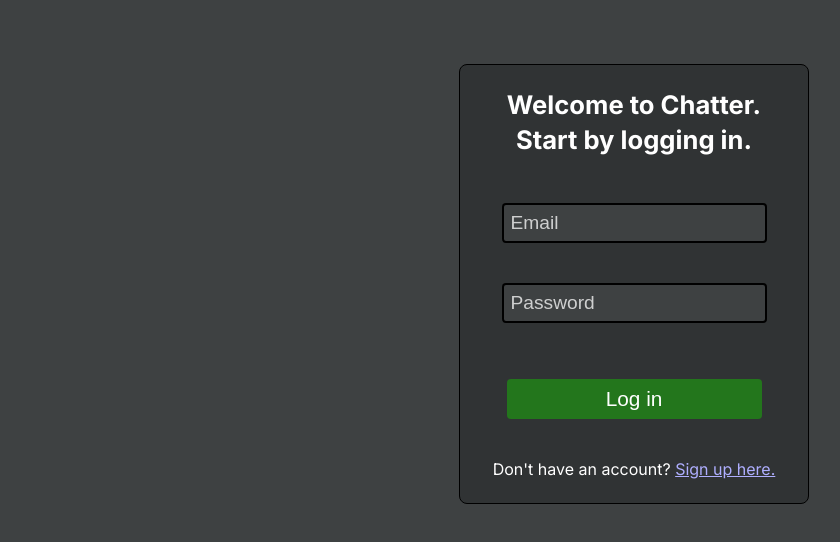
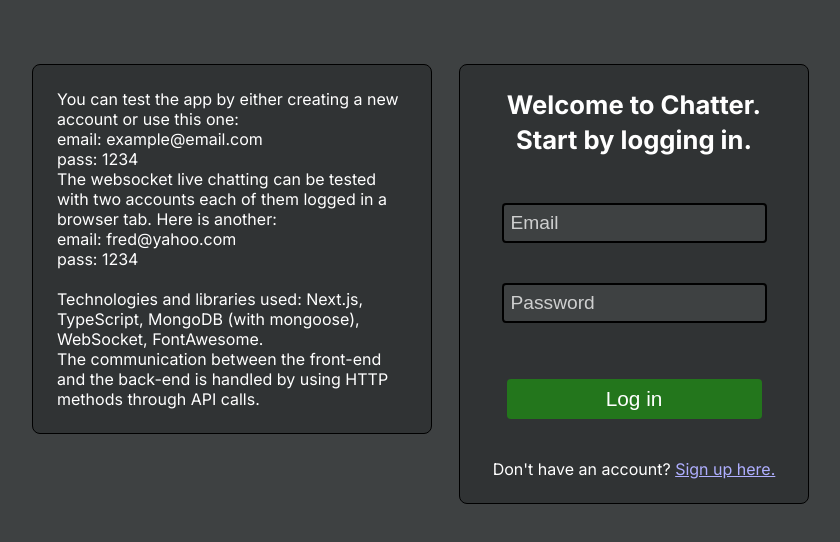
Before and after one commit to pavelivanov00/chat-app, a Next.js app: page / in a window 1280 px wide. Shown: the top 542 px of the page, without its empty margins (6-846 px from the left). Built offline with nearby package versions, Linux system fonts and the light colour scheme.

Commit message:
add a description

```diff
--- a/src/app/home.css
+++ b/src/app/home.css
@@ -1,6 +1,17 @@
 body {
   background-color: rgb(62, 65, 66);
   color: rgb(255, 255, 255)
+}
+
+.infoContainer {
+  max-width: 350px;
+  padding: 1.5rem;
+  border: 1px solid rgb(0, 0, 0);
+  border-radius: 8px;
+  background-color: rgb(48, 51, 52);
+  margin-left: 30px;
+  position: absolute;
+  text-align: left;
 }
 
 .loginContainer {
--- a/src/app/home/chatWindow.tsx
+++ b/src/app/home/chatWindow.tsx
@@ -122,6 +122,7 @@ const ChatWindow: React.FC<ChatWindowProps> = ({ receiverUsername, senderUsernam
     };
 
     const formatLastOnline = (lastOnlineDate: Date): string => {
+        if (!lastOnlineDate) return "last online: not available";
         const now = new Date();
         const diffMs = now.getTime() - new Date(lastOnlineDate).getTime();
         const diffSeconds = Math.floor(diffMs / 1000);
@@ -163,7 +164,8 @@ const ChatWindow: React.FC<ChatWindowProps> = ({ receiverUsername, senderUsernam
                 return `${diffDays} days ago`;
             case (diffDays < 365):
                 const diffMonths = Math.floor(diffDays / 30);
-                return `${diffMonths} months ago`;
+                if (diffMonths === 1) return `a month ago`;
+                if (diffMonths > 1) return `${diffMonths} months ago`;
             default:
                 const diffYears = Math.floor(diffDays / 365);
                 return `${diffYears} years ago`;
--- a/src/app/page.tsx
+++ b/src/app/page.tsx
@@ -80,6 +80,25 @@ export default function Login() {
   };
 
   return (
+    <>
+      <div className="infoContainer">
+        You can test the app by either creating a new account or use this one:
+        <br />
+        email: example@email.com
+        <br />
+        pass: 1234
+        <br />
+        The websocket live chatting can be tested with two accounts each of them logged in a browser tab. Here is another:
+        <br />
+        email: fred@yahoo.com
+        <br />
+        pass: 1234
+        <br />
+        <br />
+        Technologies and libraries used: Next.js, TypeScript, MongoDB (with mongoose), WebSocket, FontAwesome.
+        <br />
+        The communication between the front-end and the back-end is handled by using HTTP methods through API calls.
+      </div>
       <div className="loginContainer">
         <div className='welcomeHeading'> Welcome to Chatter.</div>
         <div className='welcomeHeading marginBottom'>Start by logging in.</div>
@@ -113,5 +132,6 @@ export default function Login() {
           Don't have an account? <Link href="/register">Sign up here.</Link>
         </div>
       </div>
+    </>
   );
 }
--- a/src/models/User.ts
+++ b/src/models/User.ts
@@ -17,7 +17,7 @@ const UserSchema = new mongoose.Schema({
   },
   lastOnline: {
     type: Date,
-    default: Date.now,
+    default: null
   },
 }, {
   timestamps: true,
--- a/src/pages/api/changeUsername.ts
+++ b/src/pages/api/changeUsername.ts
@@ -16,9 +16,15 @@ export default async function handler(req: NextApiRequest, res: NextApiResponse)
     try {
         await connectToDatabase();
 
+        const isNewUsernameTaken = await User.findOne({ username: newUsername });
+
+        if (isNewUsernameTaken) return res.status(409).json({
+            message: 'The new username is taken. Please use another'
+        });
+
         const currentUser = await User.findOne({ username: currentUsername });
 
-        if (currentUsername === currentUser.username) return res.status(409).json({
+        if (newUsername === currentUser.username) return res.status(409).json({
             message: 'The new username cannot be the same as the current username'
         });
 
--- a/src/pages/api/fetchLastOnline.ts
+++ b/src/pages/api/fetchLastOnline.ts
@@ -16,11 +16,19 @@ export default async function handler(req: NextApiRequest, res: NextApiResponse)
     }
 
     try {
-        const result = await User.find({ username: receiver });
-        console.log(result[0].lastOnline);
+        const result = await User.findOne({ username: receiver });
+
+        if (!result) {
+            return res.status(404).json({ message: 'User not found' });
+        }
+
+        if (!result.lastOnline) {
+            return res.status(204).end();
+        }
+        console.log(result.lastOnline);
         return res.status(200).json({
             message: 'Last online status queried successfully',
-            lastOnline: result[0].lastOnline
+            lastOnline: result.lastOnline
         });
     } catch (error) {
         return res.status(500).json({ message: 'Internal server error' });
```
Lines whose indentation alone changed are shown as unchanged.
